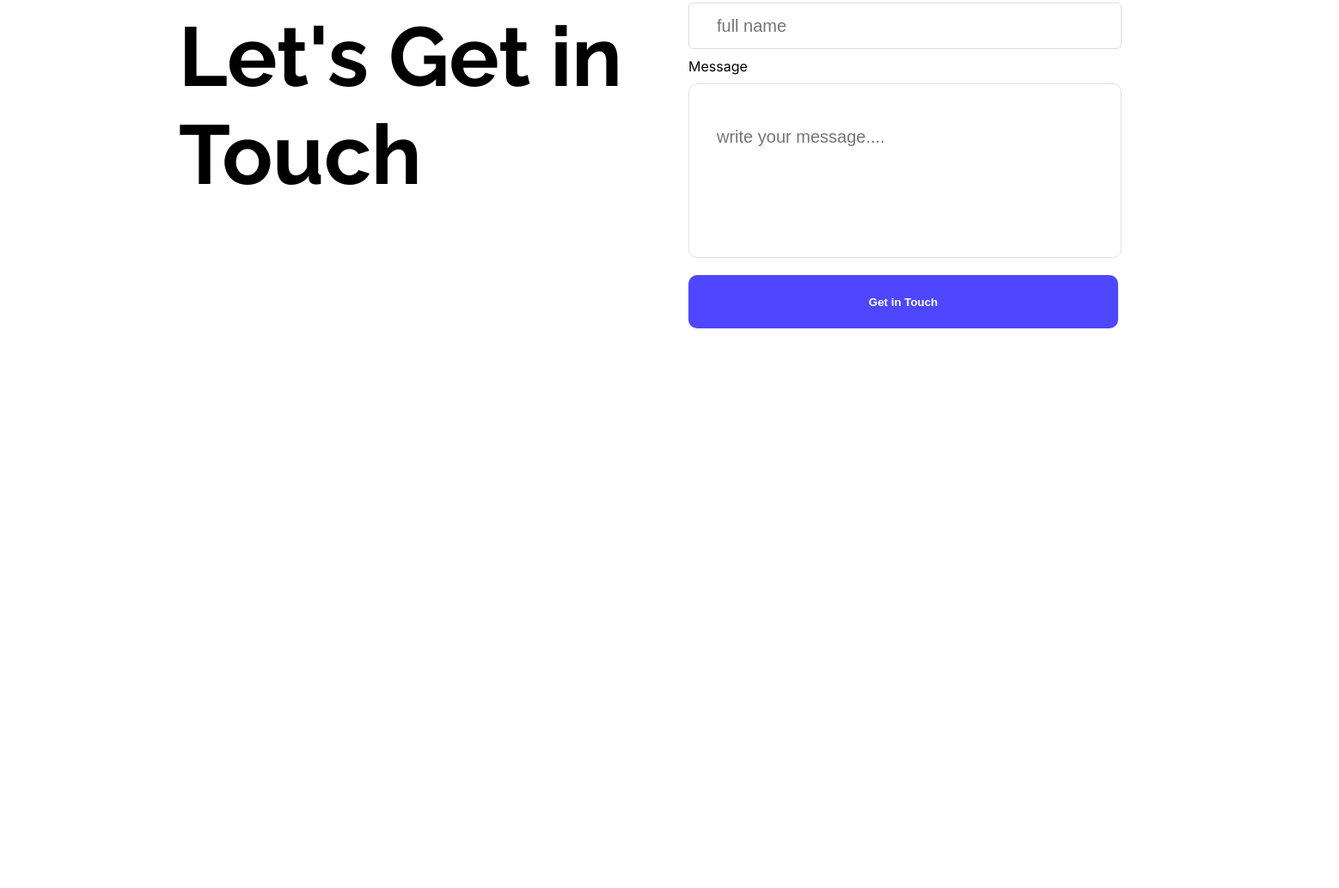
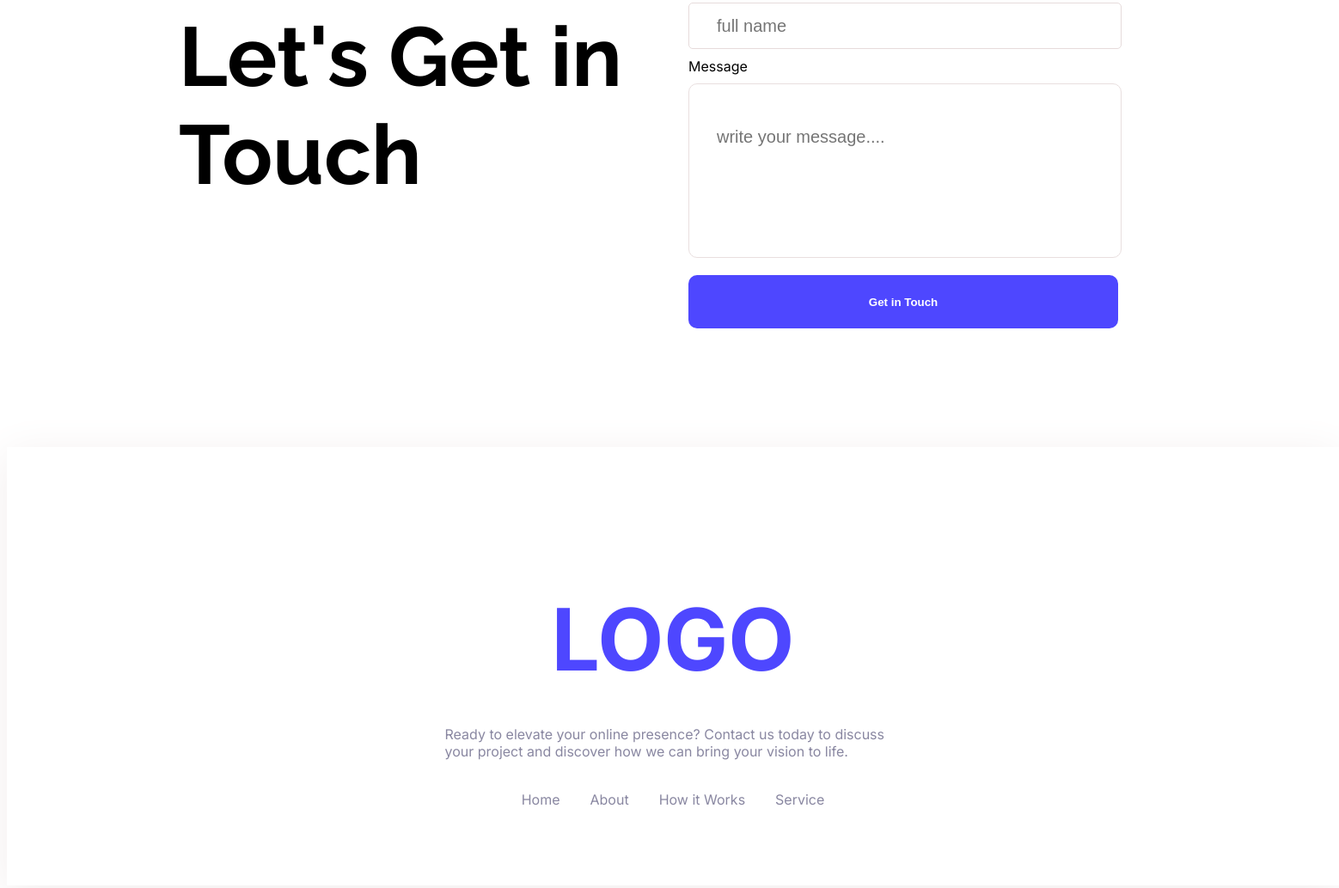
Before and after one commit to md-jisan-ahmed/assignments-1-, a plain HTML site: page index.html in a window 1280 px wide. Shown: the part 3099-4132 px from the top of the page at 86% size, 1558 px wide, since content can reach past the window. Before the commit the page ends 3619 px from the top, so only its background shows below. Drawn offline with Linux system fonts and the light colour scheme.

Commit message:
footer part finished

```diff
--- a/index.html
+++ b/index.html
@@ -149,7 +149,16 @@
         </section>
     </main>
     <footer>
-
+        <section class="footer-section">
+            <h1 class="inter footer-head">LOGO</h1>
+            <p class="inter footer-p">Ready to elevate your online presence? Contact us today to discuss your project and discover how we can bring your vision to life.</p>
+            <div class="footer-link">
+                <a class="inter" href="">Home</a>
+                <a class="inter" href="">About</a>
+                <a class="inter" href="">How it Works</a>
+                <a class="inter" href="">Service</a>
+            </div>
+        </section>
     </footer>
 </body>
 </html>
--- a/style/style.css
+++ b/style/style.css
@@ -25,6 +25,12 @@
     color: white;
     border: none;
     border-radius: 10px;
+    cursor: pointer;
+}
+.btn-primary:hover{
+    opacity: 8;
+    background-color: yellow;
+    color: black;
 }
 
 
@@ -35,8 +41,8 @@ header{
     background-repeat: no-repeat;
     height: 700px;
     width: 1440px;
+}
 
-}
 /* nav style */
 .navbar{
     display: flex;
@@ -275,3 +281,38 @@ main{
     height: 62px;
     margin-top: 10px;
 }
+
+/* footer style */
+.footer-section{
+    width: 1350px;
+    height: 350px;
+    padding: 80px 100px;
+    align-items: center;
+    justify-items: center;
+    box-shadow: 0px 10px 50px 0px rgba(242, 237, 237, 1);
+}
+.footer-head{
+    font-size: 100px;
+    font-weight: bolder;
+    text-align: center;
+    color: rgba(78, 71, 255, 1);
+    margin-bottom: 40px;
+}
+.footer-p{
+    font-size: 16px;
+    color: rgba(137, 135, 161, 1);
+    width: 531px;
+    padding-top: 0px;
+    padding-bottom: 20px;
+}
+.footer-link{
+    display: flex;
+    justify-content: space-between;
+    font-size: 16px;
+    gap: 35px;
+
+}
+.footer-link a{
+    text-decoration: none;
+    color:  rgba(137, 135, 161, 1);
+}
```
